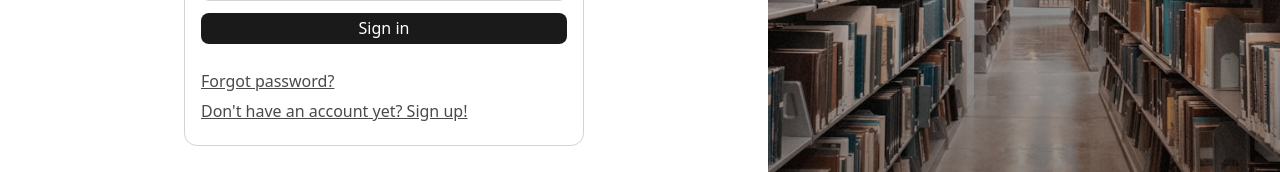
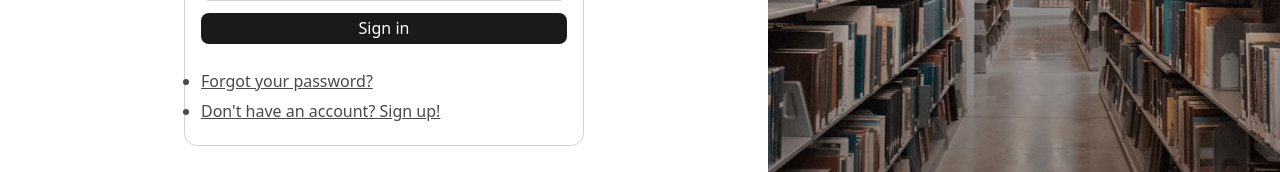
Before and after one commit to Samurai-Turtles/ecommerce-editora, a React (Vite) app: page /login in a window 1280 px wide. Shown: the part 469-641 px from the top of the page. Built offline with nearby package versions, Linux system fonts and the light colour scheme.

Commit message:
feat: allow dynamic links for forms

```diff
--- a/src/components/Form/form.module.css
+++ b/src/components/Form/form.module.css
@@ -13,19 +13,18 @@
   display: flex;
   flex-direction: column;
   gap: .75em;
-  list-style-type: none;
   margin: 1em 0 0 0;
   padding: 0;
   color: #4a4a4a;
   text-decoration: underline;
 }
 
-.input label {
+.formInput label {
   display: block;
   margin-bottom: .3em;
 }
 
-.input input {
+.formInput input {
   width: 100%;
   border: 1px solid lightgray;
   padding: .4em .7em;
--- a/src/components/Form/index.jsx
+++ b/src/components/Form/index.jsx
@@ -1,14 +1,21 @@
 import styles from "./form.module.css";
 
-function Form({ submitTo, children, actionLabel, isLogin }) {
+function Form({ submitTo, children, btnLabel, actions }) {
   return (
     <form action={submitTo} className={styles.form}>
       {children}
-      <button className={styles.submitButton}>{actionLabel}</button>
-      {isLogin && (
+      <button className={styles.submitButton}>{btnLabel}</button>
+      {actions && (
         <ul>
-          <li><a href="#">Forgot password?</a></li>
-          <li><a href="#">Don't have an account yet? Sign up!</a></li>
+          {actions.map((item) => (
+            <li key={item.href}>
+              <FormLink
+                href={item.href}
+                label={item.label}
+                action={item.action}
+              />
+            </li>
+          ))}
         </ul>
       )}
     </form>
@@ -17,7 +24,7 @@ function Form({ submitTo, children, actionLabel, isLogin }) {
 
 function TextInput({ id, label, placeholder }) {
   return (
-    <div className={styles.input}>
+    <div className={styles.formInput}>
       <label htmlFor={id}>{label}</label>
       <input id={id} type="text" placeholder={placeholder} />
     </div>
@@ -26,12 +33,20 @@ function TextInput({ id, label, placeholder }) {
 
 function PasswordInput({ id }) {
   return (
-    <div className={styles.input}>
+    <div className={styles.formInput}>
       <label htmlFor={id}>Password</label>
       <input id={id} type="password" placeholder="Insert your password..." />
     </div>
   );
 }
 
+function FormLink({ href, label, action }) {
+  return (
+    <a href={href} onClick={action} className={styles.formLink}>
+      {label}
+    </a>
+  );
+}
+
 export default Form;
-export { TextInput, PasswordInput };
+export { TextInput, PasswordInput, FormLink };
--- a/src/pages/Login/index.jsx
+++ b/src/pages/Login/index.jsx
@@ -1,7 +1,20 @@
+import loginHero from "@/assets/img/login-hero.jpg";
 import Form, { PasswordInput, TextInput } from "@/components/Form";
 import Logotype from "@/components/logotype/logotype";
 import styles from "./login.module.css";
-import loginHero from "@/assets/img/login-hero.jpg"
+
+const actions = [
+  {
+    href: "#",
+    label: "Forgot your password?",
+    action: () => alert("TODO"),
+  },
+  {
+    href: "#",
+    label: "Don't have an account? Sign up!",
+    action: () => alert("TODO"),
+  },
+];
 
 function LoginPage() {
   return (
@@ -9,7 +22,7 @@ function LoginPage() {
       <div className={styles.loginForm}>
         <Logotype />
         <span>It's good to have you back!</span>
-        <Form submitTo="/login" actionLabel="Sign in" isLogin>
+        <Form submitTo="/login" btnLabel="Sign in" actions={actions}>
           <TextInput id="email" label="Email" placeholder="user@mail.com" />
           <PasswordInput id="password" />
         </Form>
@@ -18,7 +31,7 @@ function LoginPage() {
         <img src={loginHero} alt="Hero image" />
       </div>
     </div>
-  )
+  );
 }
 
 export default LoginPage;
```
